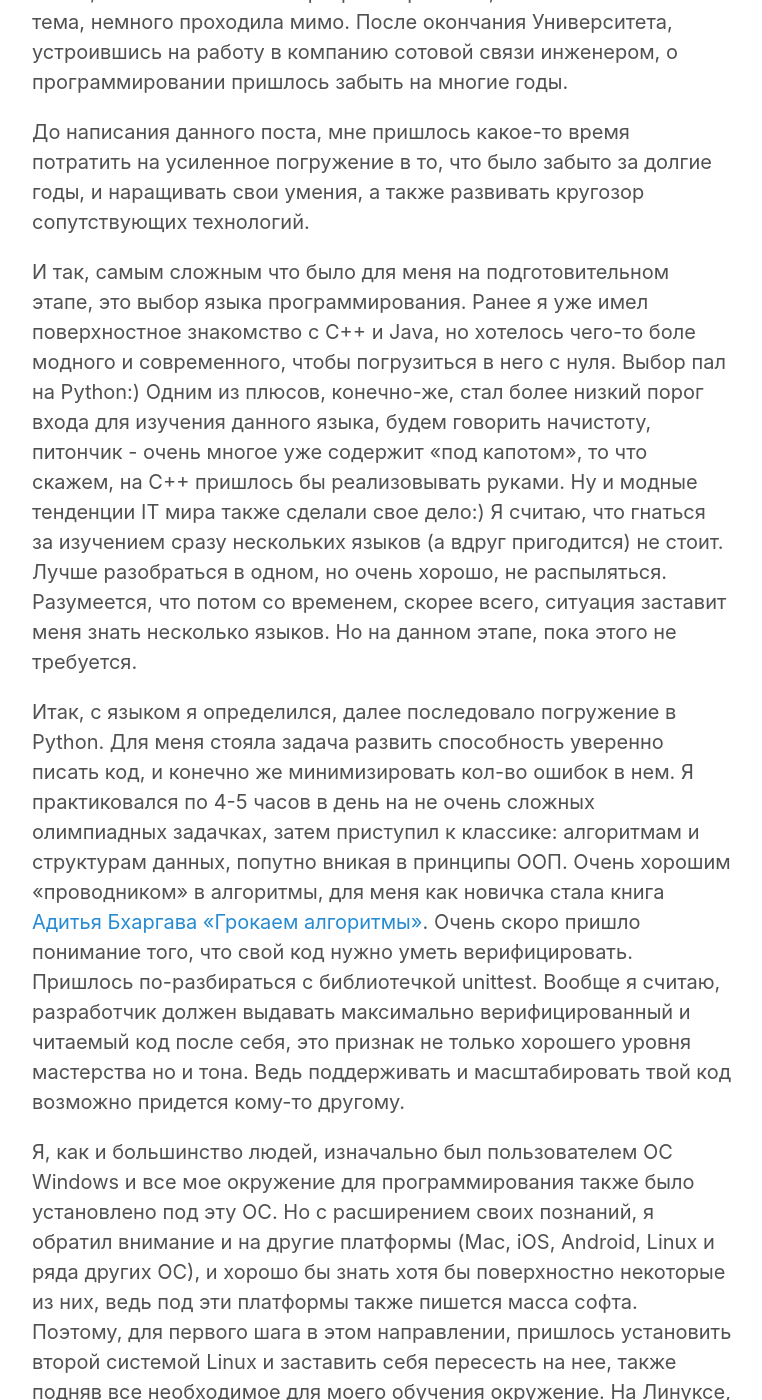
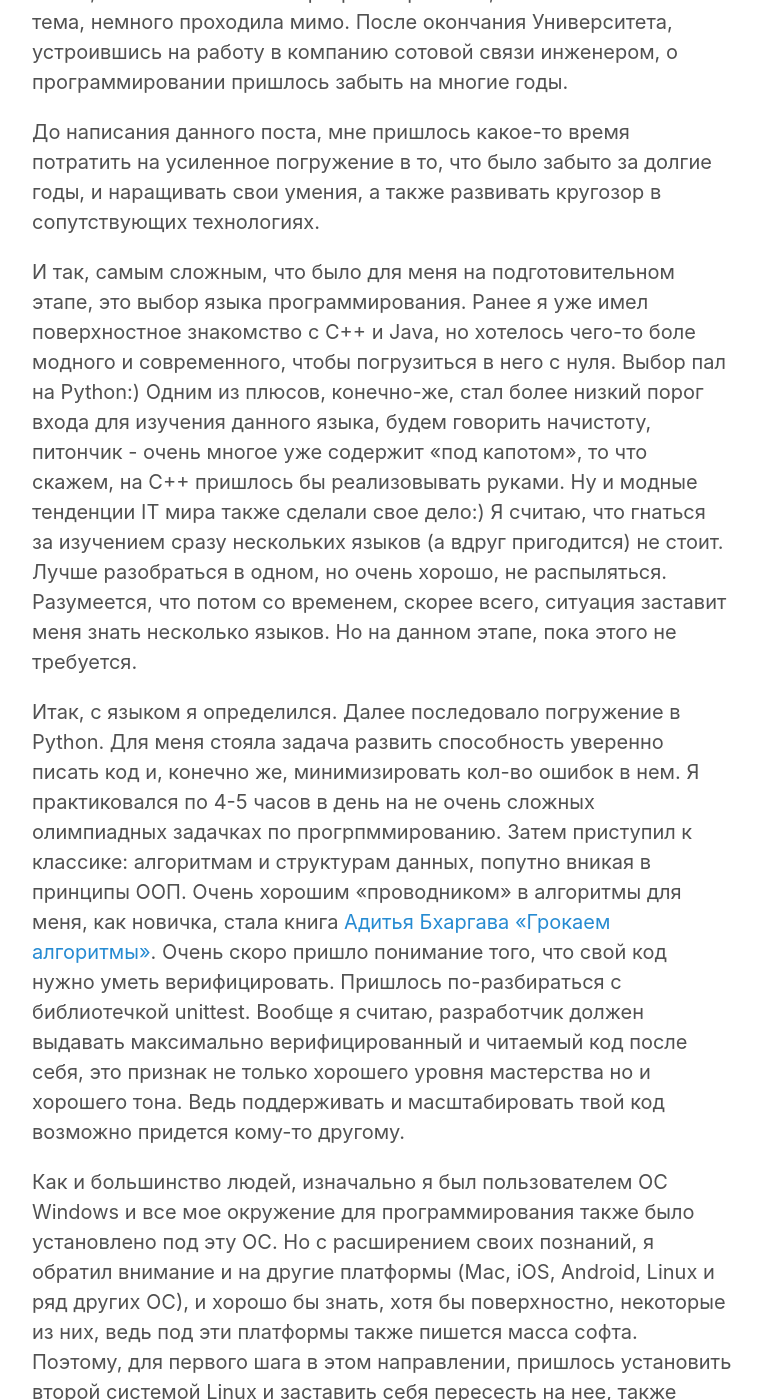
Before and after one commit to optima740/optima740.github.io, a Jekyll site: the page built from _posts/2020-01-23-start-point.md, in a window 1280 px wide and 1400 px high, scrolled down 1575 px. Shown: the whole window, without its empty margins (258-1020 px from the left). Built offline with Jekyll 4.4.1, drawn with Linux system fonts in a browser that asks for light colours; some of the changed text lies outside the part shown.

Commit message:
fix_errors_post3

```diff
--- a/_posts/2020-01-23-start-point.md
+++ b/_posts/2020-01-23-start-point.md
@@ -4,23 +4,23 @@ title: Точка старта. Когда ты понимаешь, что тв
 ---
 <img src="\image\start-point2.jpeg" alt="drawing" width="2000"/>
 
-В самом первом посту я озвучил достаточно мотивационный призыв, типа только вперед, только развитие, ни шагу назад! Но все-таки, надо отдавать себе отчет, и понимать с какими техническими знаниями, так сказать «скилл левелом» я начинаю свой путь?
+В самом первом посту я озвучил достаточно мотивационный призыв, типа только вперед, только развитие, ни шагу назад! Но все-таки, надо отдавать себе отчет, и понимать с какими техническими знаниями, так сказать, «скилл левелом» я начинаю свой путь?
 
 Если говорить, что программирование я начал изучать в свои 30+ лет совсем с нуля - значит немного слукавить:) Программированием я начал увлекаться еще в школьные годы (тогда это был Pascal). Затем поступил и учился в Волгоградском Техническом Университете, на специальности «автоматизация и управление». Все это, так или иначе, косвенно касалось программирования, но все-же главная тема, немного проходила мимо. После окончания Университета, устроившись на работу в компанию сотовой связи инженером, о программировании пришлось забыть на многие годы.
 
-До написания данного поста, мне пришлось какое-то время потратить на усиленное погружение в то, что было забыто за долгие годы, и наращивать свои умения, а также развивать кругозор сопутствующих технологий.
+До написания данного поста, мне пришлось какое-то время потратить на усиленное погружение в то, что было забыто за долгие годы, и наращивать свои умения, а также развивать кругозор в сопутствующих технологиях.
 
-И так, самым сложным что было для меня на подготовительном этапе, это выбор языка программирования. Ранее я уже имел поверхностное знакомство с С++ и Java, но хотелось чего-то боле модного и современного, чтобы погрузиться в него с нуля. Выбор пал на Python:) Одним из плюсов, конечно-же, стал более низкий порог входа для изучения данного языка, будем говорить начистоту, питончик - очень многое уже содержит «под капотом», то что скажем, на C++ пришлось бы реализовывать руками. Ну и модные тенденции IT мира также сделали свое дело:)
+И так, самым сложным, что было для меня на подготовительном этапе, это выбор языка программирования. Ранее я уже имел поверхностное знакомство с С++ и Java, но хотелось чего-то боле модного и современного, чтобы погрузиться в него с нуля. Выбор пал на Python:) Одним из плюсов, конечно-же, стал более низкий порог входа для изучения данного языка, будем говорить начистоту, питончик - очень многое уже содержит «под капотом», то что скажем, на C++ пришлось бы реализовывать руками. Ну и модные тенденции IT мира также сделали свое дело:)
 Я считаю, что гнаться за изучением сразу нескольких языков (а вдруг пригодится) не стоит. Лучше разобраться в одном, но очень хорошо, не распыляться. Разумеется, что потом со временем, скорее всего, ситуация заставит меня знать несколько языков. Но на данном этапе, пока этого не требуется.
 
-Итак, с языком я определился, далее последовало погружение в Python. Для меня стояла задача развить способность уверенно писать код, и конечно же минимизировать кол-во ошибок в нем. Я практиковался по 4-5 часов в день на не очень сложных олимпиадных задачках, затем приступил к классике: алгоритмам и структурам данных, попутно вникая в принципы ООП. Очень хорошим «проводником» в алгоритмы, для меня как новичка стала книга [Адитья Бхаргава «Грокаем алгоритмы»](https://www.chitai-gorod.ru/catalog/book/960907/). Очень скоро пришло понимание того, что свой код нужно уметь верифицировать. Пришлось по-разбираться с библиотечкой unittest. Вообще я считаю, разработчик должен выдавать максимально верифицированный и читаемый код после себя, это признак не только хорошего уровня мастерства но и тона. Ведь поддерживать и масштабировать твой код возможно придется кому-то другому.
+Итак, с языком я определился. Далее последовало погружение в Python. Для меня стояла задача развить способность уверенно писать код и, конечно же, минимизировать кол-во ошибок в нем. Я практиковался по 4-5 часов в день на не очень сложных олимпиадных задачках по прогрпммированию. Затем приступил к классике: алгоритмам и структурам данных, попутно вникая в принципы ООП. Очень хорошим «проводником» в алгоритмы для меня, как новичка, стала книга [Адитья Бхаргава «Грокаем алгоритмы»](https://www.chitai-gorod.ru/catalog/book/960907/). Очень скоро пришло понимание того, что свой код нужно уметь верифицировать. Пришлось по-разбираться с библиотечкой unittest. Вообще я считаю, разработчик должен выдавать максимально верифицированный и читаемый код после себя, это признак не только хорошего уровня мастерства но и хорошего тона. Ведь поддерживать и масштабировать твой код возможно придется кому-то другому.
 
-Я, как и большинство людей, изначально был пользователем ОС Windows и все мое окружение для программирования также было установлено под эту ОС. Но с расширением своих познаний, я обратил внимание и на другие платформы (Mac, iOS, Android, Linux и ряда других ОС), и хорошо бы знать хотя бы поверхностно некоторые из них, ведь под эти платформы также пишется масса софта. Поэтому, для первого шага в этом направлении, пришлось установить второй системой Linux и заставить себя пересесть на нее, также подняв все необходимое для моего обучения окружение. На Линуксе, кстати, это сделать проще и быстрее:)
+Как и большинство людей, изначально я был пользователем ОС Windows и все мое окружение для программирования также было установлено под эту ОС. Но с расширением своих познаний, я обратил внимание и на другие платформы (Mac, iOS, Android, Linux и ряд других ОС), и хорошо бы знать, хотя бы поверхностно, некоторые из них, ведь под эти платформы также пишется масса софта. Поэтому, для первого шага в этом направлении, пришлось установить второй системой Linux и заставить себя пересесть на нее, также подняв все необходимое для моего обучения окружение. На Линуксе, кстати, это сделать проще и быстрее:)
 
 Ну раз Python то, скорее всего, дорога моя лежит в backend подумал я, и начал интересоваться Web разработкой, что это и как все взаимодействует, какие технологии применяются, как вообще устроена структура индустрии разработки софта. Кто такие Архитектор, Менеджер, Тим-Лидеры, Какие бывают методологии разработки (agile-подходы). Как взаимодействуют между собой разработчики (developers), тестировщики (quality assessors ), а также отдел support-a который обеспечивает обратную связь от пользователей по выпущенному программному продукту.
 
 Конечно у меня, в силу своей многолетней работы в технической индустрии сотовой связи, уже есть кое-какое понимание сетей связи, протоколов (в частности IP), коммутации, маршрутизации и тд. Эти знания мне помогают в данном аспекте моего обучения, но все-же косвенно.
 
-И так, вернемся к Web. Ну раз Web - значит пришлось изучать с механизм HTTP запросов, а также знакомиться и тренироваться с микро микрофреймворком Flask, изучать основы баз данных - ведь backend без БД никуда, ни в файлах же хранить информацию:) Как вытекающее из баз данных - пришлось изучить и разобраться на практике с основными моментами языка запросов SQL, А также c еще множеством разных сопутствующих тем и технологий таких как: работа с регулярными выражениями, синтаксис командной строки, система контроля версий Git и многое другое.
+И так, вернемся к Web. Ну раз Web - значит пришлось изучать механизм HTTP запросов, а также знакомиться и тренироваться с микрофреймворком Flask, изучать основы баз данных - ведь backend без использования БД никуда - ни в файлах же хранить информацию:) Как вытекающее из баз данных - пришлось изучить и разобраться на практике с основными моментами языка запросов SQL. А также c еще множеством разных сопутствующих тем и технологий таких как: работа с регулярными выражениями, синтаксис командной строки, система контроля версий Git и многое другое.
 
-И вот после всего, что я изучил, и знаю на данный момент, все это показывает, насколько велика эта отрасль и насколько мои знания малы, по сравнению с тем что еще нужно постичь и изучить. И поэтому, мою данную позицию на пути в IT можно назвать точкой отсчета:)
+И вот после всего, что я изучил, и знаю на данный момент, все это показывает, насколько велика эта отрасль и насколько мои знания малы, по сравнению с тем, что еще нужно постичь и изучить. И поэтому, мою данную позицию на пути в IT можно назвать точкой отсчета:)
```
